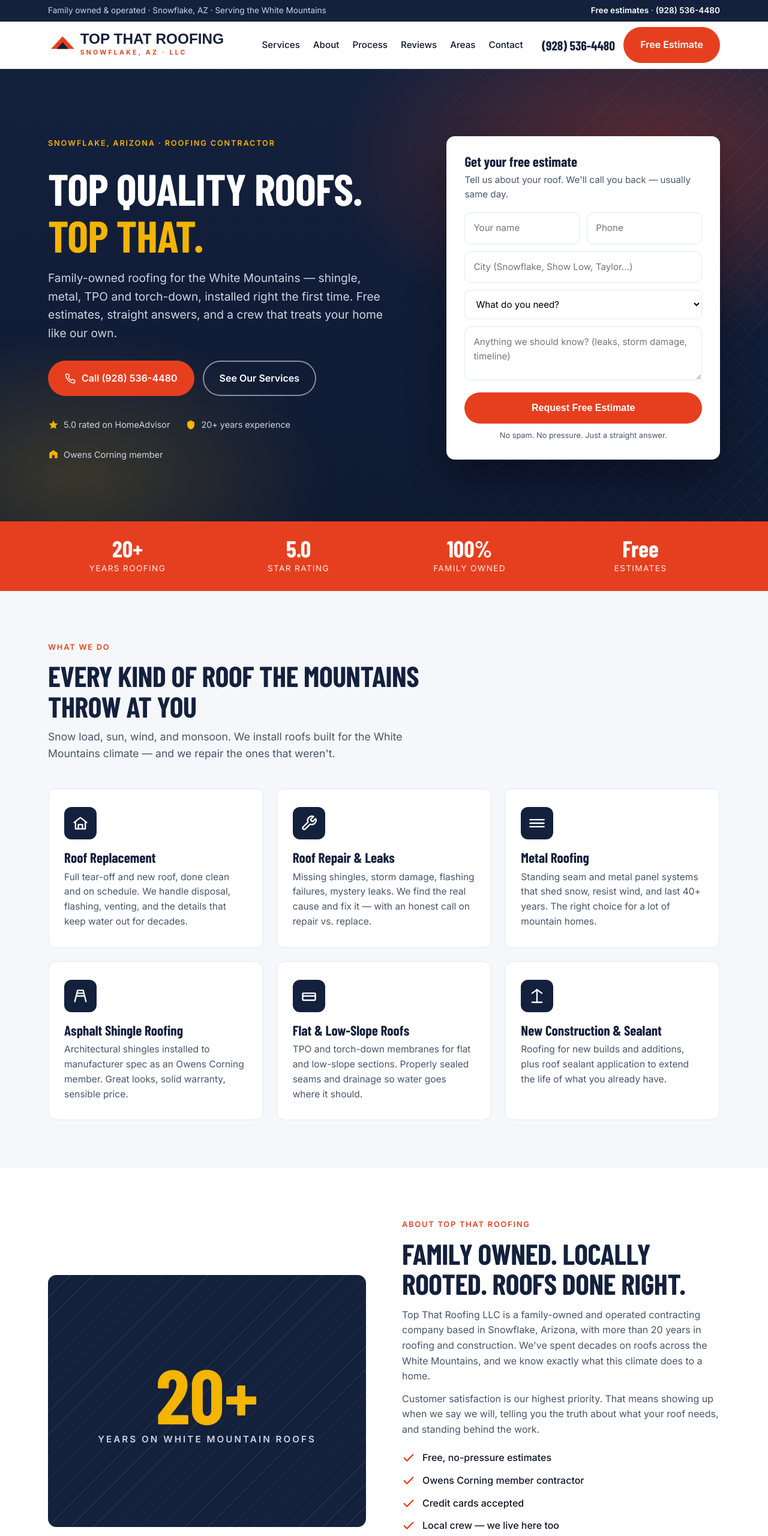
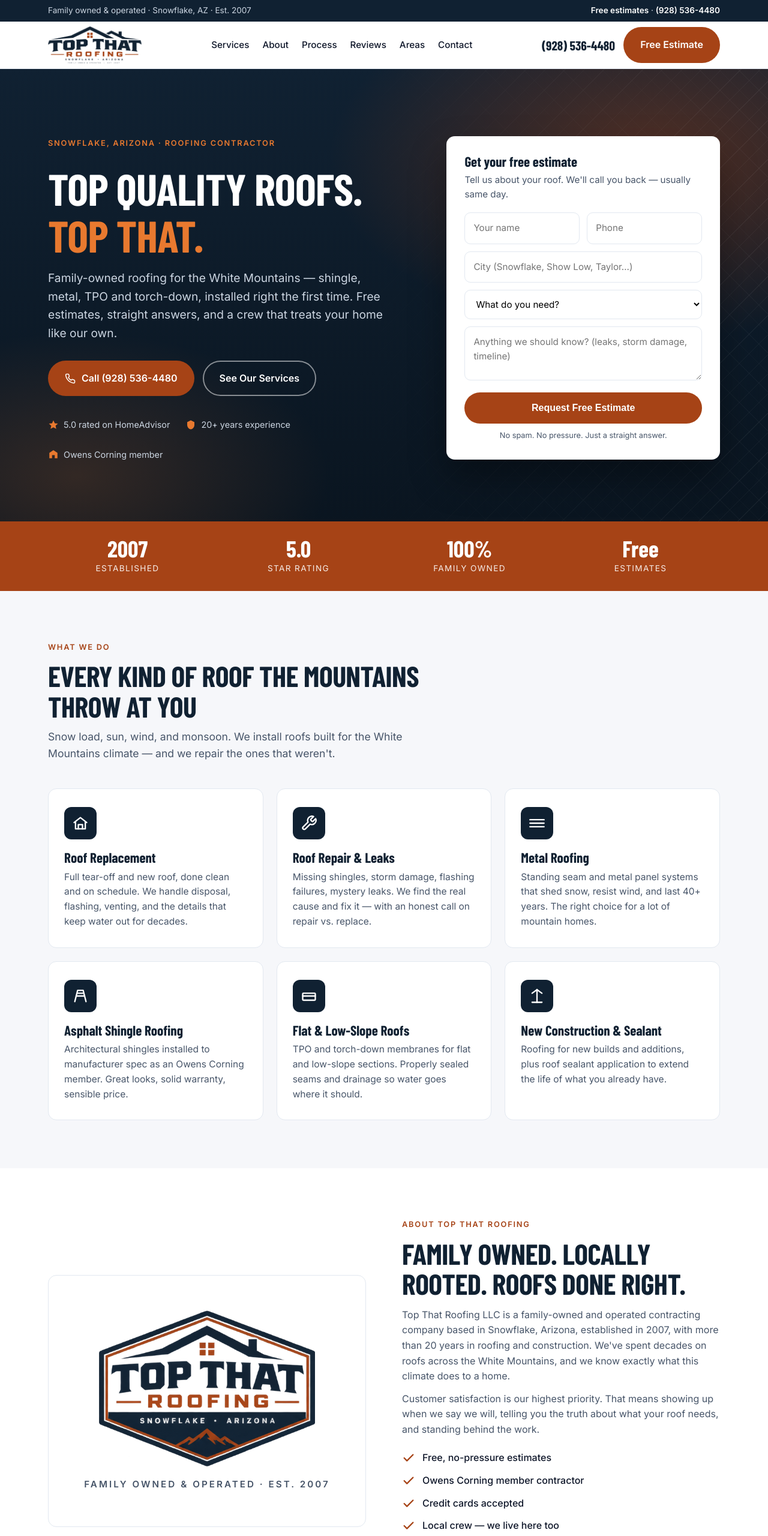
Before and after one commit to sladetyson47-droid/top-that-roofing, a plain HTML site: page index.html in a window 1280 px wide. Shown: the top 2560 px of the page at 60% size. Drawn offline with nearby package versions, Linux system fonts and the light colour scheme; a web font is replaced by a local one.

Commit message:
Update index.html

```diff
--- a/index.html
+++ b/index.html
@@ -27,8 +27,8 @@
 </script>
 <style>
 :root{
-  --navy:#14213d;--navy-2:#1d2f5a;--ink:#0f172a;--slate:#475569;--line:#e2e8f0;
-  --bg:#ffffff;--bg-2:#f6f7fa;--accent:#e63f1f;--accent-2:#c93315;--gold:#f4b400;
+  --navy:#102132;--navy-2:#1b3349;--ink:#0f172a;--slate:#475569;--line:#e2e8f0;
+  --bg:#ffffff;--bg-2:#f6f7fa;--accent:#a64316;--accent-2:#8a3611;--gold:#e8792f;
   --radius:14px;--max:1160px;
 }
 *{box-sizing:border-box;margin:0;padding:0}
@@ -62,7 +62,10 @@ section{padding:80px 0}
 header{position:sticky;top:0;z-index:50;background:rgba(255,255,255,.92);backdrop-filter:blur(10px);border-bottom:1px solid var(--line)}
 header .wrap{display:flex;align-items:center;justify-content:space-between;height:78px;gap:20px}
 .brand{display:flex;align-items:center;gap:12px}
-.brand img{height:52px;width:auto}
+.logo-crop{--h:62px;height:var(--h);aspect-ratio:1300/516;overflow:hidden;position:relative}
+.logo-crop img{position:absolute;width:calc(var(--h)*1536/516);height:auto;left:calc(var(--h)*-122/516);top:calc(var(--h)*-57/516);max-width:none}
+.badge-crop{--h:200px;height:var(--h);aspect-ratio:530/382;overflow:hidden;position:relative;margin:0 auto}
+.badge-crop img{position:absolute;width:calc(var(--h)*1536/382);height:auto;left:calc(var(--h)*-503/382);top:calc(var(--h)*-604/382);max-width:none}
 .brand .name{font-family:"Barlow Condensed";font-weight:800;font-size:1.5rem;text-transform:uppercase;color:var(--navy);line-height:1}
 .brand .name span{color:var(--accent);display:block;font-size:.85rem;letter-spacing:.2em;font-weight:700}
 nav ul{display:flex;gap:22px;list-style:none;font-weight:500;font-size:.95rem}
@@ -78,13 +81,14 @@ nav a:hover{color:var(--accent)}
   .burger{display:block}
   .phone-lg{display:none}
 }
+@media(max-width:480px){.hdr-cta .btn{padding:11px 16px;font-size:.9rem}.logo-crop{--h:50px}}
 
 /* hero */
 .hero{position:relative;color:#fff;padding:110px 0 100px;overflow:hidden;background:var(--navy)}
 .hero::before{content:"";position:absolute;inset:0;background:
-  radial-gradient(900px 500px at 85% 20%,rgba(230,63,31,.35),transparent 60%),
-  radial-gradient(700px 400px at 10% 90%,rgba(244,180,0,.18),transparent 60%),
-  linear-gradient(180deg,#14213d 0%,#0f1a33 100%)}
+  radial-gradient(900px 500px at 85% 20%,rgba(166,67,22,.45),transparent 60%),
+  radial-gradient(700px 400px at 10% 90%,rgba(232,121,47,.18),transparent 60%),
+  linear-gradient(180deg,#102132 0%,#0a1520 100%)}
 .hero::after{content:"";position:absolute;inset:0;opacity:.14;background-image:
   repeating-linear-gradient(135deg,transparent 0 22px,rgba(255,255,255,.35) 22px 23px),
   repeating-linear-gradient(45deg,transparent 0 22px,rgba(255,255,255,.2) 22px 23px);mask:linear-gradient(90deg,transparent 45%,#000 100%)}
@@ -137,7 +141,7 @@ nav a:hover{color:var(--accent)}
 .about-visual{position:relative;border-radius:var(--radius);overflow:hidden;background:var(--navy);min-height:420px;display:grid;place-items:center;color:#fff}
 .about-visual .big{font-family:"Barlow Condensed";font-weight:800;font-size:8rem;line-height:1;color:var(--gold)}
 .about-visual .cap{text-transform:uppercase;letter-spacing:.2em;font-weight:600;font-size:.95rem;color:#cbd5e1}
-.about-visual::after{content:"";position:absolute;inset:0;background:repeating-linear-gradient(135deg,transparent 0 26px,rgba(255,255,255,.08) 26px 27px)}
+
 .about-visual>*{position:relative;z-index:1}
 .checks{list-style:none;margin-top:22px;display:grid;gap:12px}
 .checks li{display:flex;gap:12px;align-items:flex-start;color:var(--ink);font-weight:500}
@@ -172,11 +176,11 @@ nav a:hover{color:var(--accent)}
 .chip{padding:10px 16px;border:1px solid var(--line);border-radius:999px;font-weight:500;font-size:.95rem;background:#fff}
 
 /* cta */
-.cta{background:linear-gradient(135deg,var(--accent),#b8290f);color:#fff;text-align:center;padding:70px 0}
+.cta{background:linear-gradient(135deg,#b84d19,var(--accent-2));color:#fff;text-align:center;padding:70px 0}
 .cta h2{color:#fff}
-.cta p{color:#ffe1d9;font-size:1.15rem;margin:12px auto 28px;max-width:560px}
+.cta p{color:#f8dcc9;font-size:1.15rem;margin:12px auto 28px;max-width:560px}
 .cta .btn-white{background:#fff;color:var(--accent-2)}
-.cta .btn-white:hover{background:#fff4f1}
+.cta .btn-white:hover{background:#fdf1e8}
 
 /* contact */
 .contact .wrap{display:grid;grid-template-columns:1fr 1fr;gap:50px}
@@ -190,7 +194,7 @@ nav a:hover{color:var(--accent)}
 @media(max-width:900px){.contact .wrap{grid-template-columns:1fr}}
 
 /* footer */
-footer{background:#0b1226;color:#94a3b8;padding:50px 0 30px;font-size:.9rem}
+footer{background:#0a1520;color:#94a3b8;padding:50px 0 30px;font-size:.9rem}
 footer .wrap{display:grid;grid-template-columns:1.4fr 1fr 1fr;gap:40px}
 footer h4{color:#fff;font-family:"Barlow Condensed";font-size:1.2rem;text-transform:uppercase;letter-spacing:.06em;margin-bottom:12px}
 footer ul{list-style:none;display:grid;gap:8px}
@@ -208,13 +212,13 @@ footer a:hover{color:#fff}
 <body>
 
 <div class="topbar"><div class="wrap">
-  <div class="left">Family owned &amp; operated · Snowflake, AZ · Serving the White Mountains</div>
+  <div class="left">Family owned &amp; operated · Snowflake, AZ · Est. 2007</div>
   <div><strong>Free estimates</strong> · <a href="tel:+19285364480"><strong>(928) 536-4480</strong></a></div>
 </div></div>
 
 <header><div class="wrap">
   <a class="brand" href="#top" aria-label="Top That Roofing home">
-    <img src="logo.svg" alt="Top That Roofing LLC logo" id="logo">
+    <span class="logo-crop"><img src="image.png" alt="Top That Roofing LLC" id="logo"></span>
   </a>
   <nav id="nav"><ul>
     <li><a href="#services">Services</a></li>
@@ -277,7 +281,7 @@ footer a:hover{color:#fff}
 </div></section>
 
 <div class="stats"><div class="wrap">
-  <div><div class="n">20+</div><div class="l">Years roofing</div></div>
+  <div><div class="n">2007</div><div class="l">Established</div></div>
   <div><div class="n">5.0</div><div class="l">Star rating</div></div>
   <div><div class="n">100%</div><div class="l">Family owned</div></div>
   <div><div class="n">Free</div><div class="l">Estimates</div></div>
@@ -300,17 +304,17 @@ footer a:hover{color:#fff}
 </div></section>
 
 <section class="about" id="about"><div class="wrap">
-  <div class="about-visual"><div style="text-align:center"><div class="big">20+</div><div class="cap">Years on White Mountain roofs</div></div></div>
+  <div class="about-visual" style="background:#fff;border:1px solid var(--line)"><div style="text-align:center"><div class="badge-crop" style="--h:260px"><img src="image.png" alt="Top That Roofing badge"></div><div class="cap" style="color:var(--slate);margin-top:18px">Family owned &amp; operated · Est. 2007</div></div></div>
   <div>
     <span class="eyebrow">About Top That Roofing</span>
     <h2>Family owned. Locally rooted. Roofs done right.</h2>
-    <p style="margin-top:14px">Top That Roofing LLC is a family-owned and operated contracting company based in Snowflake, Arizona, with more than 20 years in roofing and construction. We've spent decades on roofs across the White Mountains, and we know exactly what this climate does to a home.</p>
+    <p style="margin-top:14px">Top That Roofing LLC is a family-owned and operated contracting company based in Snowflake, Arizona, established in 2007, with more than 20 years in roofing and construction. We've spent decades on roofs across the White Mountains, and we know exactly what this climate does to a home.</p>
     <p>Customer satisfaction is our highest priority. That means showing up when we say we will, telling you the truth about what your roof needs, and standing behind the work.</p>
     <ul class="checks">
-      <li><svg viewBox="0 0 24 24" fill="none" stroke="#e63f1f" stroke-width="2.5" stroke-linecap="round" stroke-linejoin="round"><path d="M20 6L9 17l-5-5"/></svg> Free, no-pressure estimates</li>
-      <li><svg viewBox="0 0 24 24" fill="none" stroke="#e63f1f" stroke-width="2.5" stroke-linecap="round" stroke-linejoin="round"><path d="M20 6L9 17l-5-5"/></svg> Owens Corning member contractor</li>
-      <li><svg viewBox="0 0 24 24" fill="none" stroke="#e63f1f" stroke-width="2.5" stroke-linecap="round" stroke-linejoin="round"><path d="M20 6L9 17l-5-5"/></svg> Credit cards accepted</li>
-      <li><svg viewBox="0 0 24 24" fill="none" stroke="#e63f1f" stroke-width="2.5" stroke-linecap="round" stroke-linejoin="round"><path d="M20 6L9 17l-5-5"/></svg> Local crew — we live here too</li>
+      <li><svg viewBox="0 0 24 24" fill="none" stroke="#a64316" stroke-width="2.5" stroke-linecap="round" stroke-linejoin="round"><path d="M20 6L9 17l-5-5"/></svg> Free, no-pressure estimates</li>
+      <li><svg viewBox="0 0 24 24" fill="none" stroke="#a64316" stroke-width="2.5" stroke-linecap="round" stroke-linejoin="round"><path d="M20 6L9 17l-5-5"/></svg> Owens Corning member contractor</li>
+      <li><svg viewBox="0 0 24 24" fill="none" stroke="#a64316" stroke-width="2.5" stroke-linecap="round" stroke-linejoin="round"><path d="M20 6L9 17l-5-5"/></svg> Credit cards accepted</li>
+      <li><svg viewBox="0 0 24 24" fill="none" stroke="#a64316" stroke-width="2.5" stroke-linecap="round" stroke-linejoin="round"><path d="M20 6L9 17l-5-5"/></svg> Local crew — we live here too</li>
     </ul>
     <div style="margin-top:28px"><a class="btn btn-navy" href="#contact">Talk to us</a></div>
   </div>
@@ -400,7 +404,7 @@ footer a:hover{color:#fff}
     <li><a href="#about">About</a></li><li><a href="#process">Process</a></li><li><a href="#reviews">Reviews</a></li><li><a href="#areas">Areas</a></li><li><a href="#contact">Contact</a></li>
   </ul></div>
 </div>
-<div class="copy">© <span id="yr"></span> Top That Roofing LLC · Snowflake, AZ · Family owned &amp; operated</div>
+<div class="copy">© <span id="yr"></span> Top That Roofing LLC · Snowflake, AZ · Family owned &amp; operated since 2007</div>
 </footer>
 
 <a class="mobile-call" href="tel:+19285364480">📞 Call (928) 536-4480 — Free Estimate</a>
```
